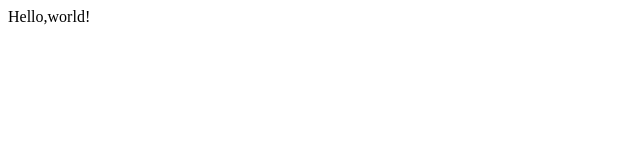
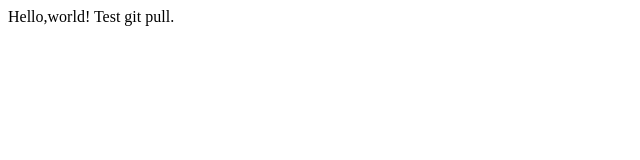
Before and after one commit to itmusic/lecture01, a plain HTML site: page hello.html in a window 1280 px wide. Shown: the whole page, without its empty margins (0-640 px from the left). Drawn offline with Linux system fonts and the light colour scheme.

Commit message:
Update hello.html

```diff
--- a/hello.html
+++ b/hello.html
@@ -4,6 +4,6 @@
       <title>kl page</title>
   </head>
   <body>
-      Hello,world!
+      Hello,world! Test git pull.
   </body>
 </html>
```
